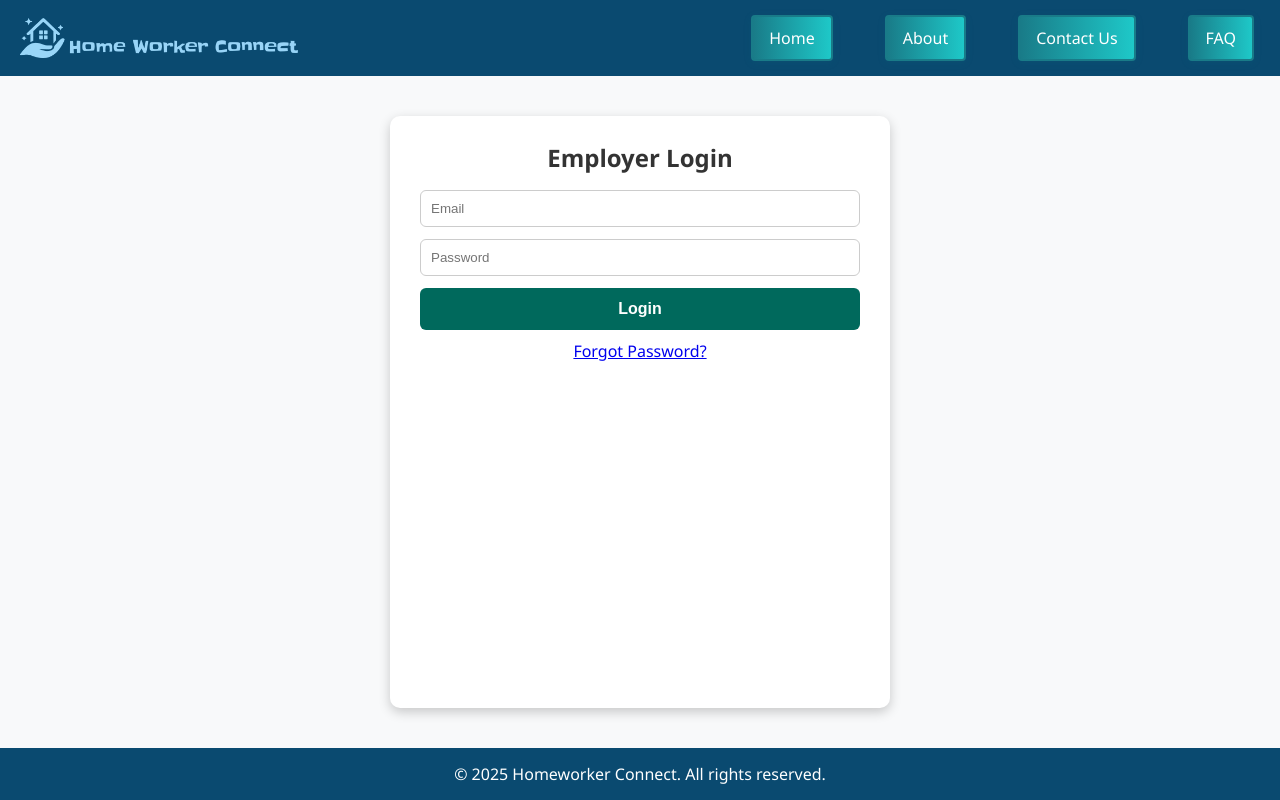
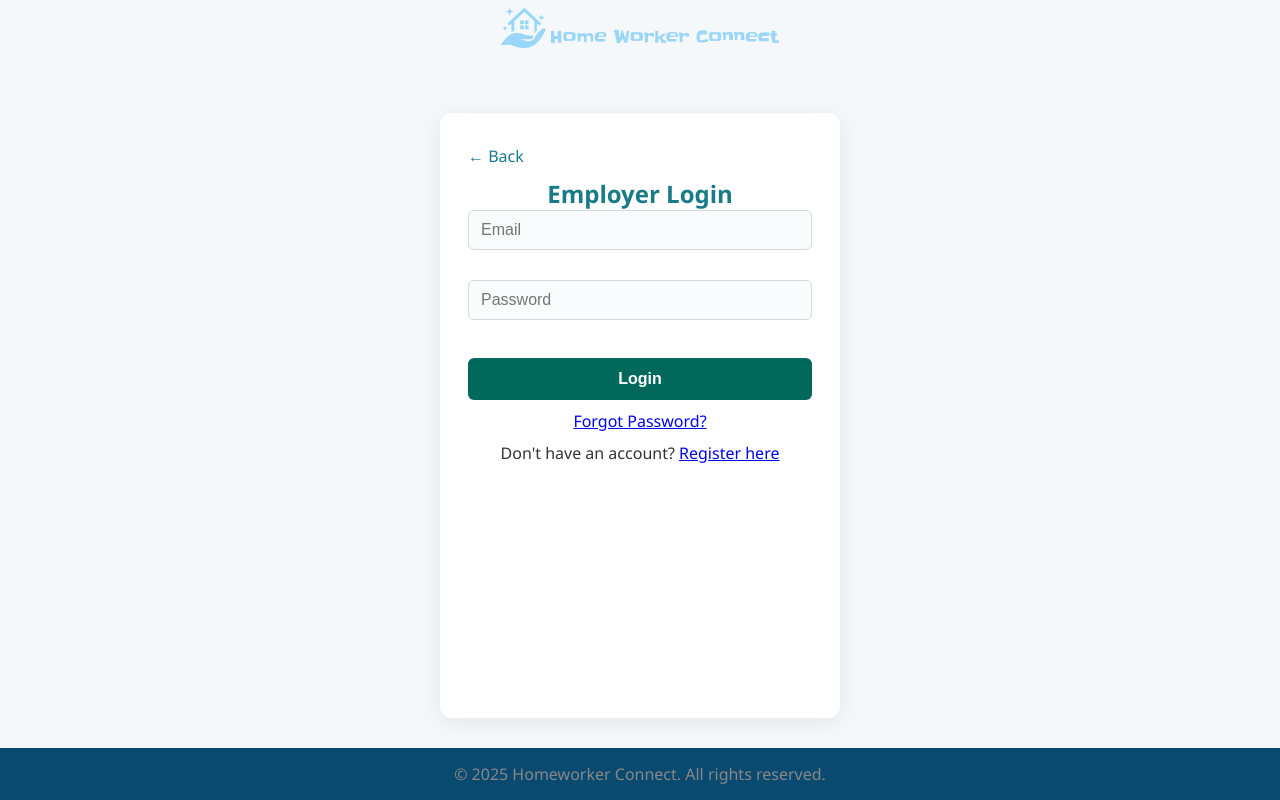
Before and after one commit to kenprohosting/Homeworker.info, a PHP site: page /houselp/employer_login.php in a window 1280 px wide. Run offline with PHP 8.4, Linux system fonts and the light colour scheme.

Commit message:
frontend changes

```diff
--- a/apply_job.php
+++ b/apply_job.php
@@ -1,7 +1,7 @@
 <?php
 session_start();
 if (!isset($_SESSION['employee_id'])) {
-    header("Location: employee_access.php");
+    header("Location: employee_login.php");
     exit();
 }
 
--- a/browse_jobs.php
+++ b/browse_jobs.php
@@ -1,7 +1,7 @@
 <?php
 session_start();
 if (!isset($_SESSION['employee_id'])) {
-    header("Location: employee_access.php");
+    header("Location: employee_login.php");
     exit();
 }
 
--- a/employee_dashboard.php
+++ b/employee_dashboard.php
@@ -1,7 +1,7 @@
 <?php
 session_start();
 if (!isset($_SESSION['employee_id'])) {
-    header("Location:employee_access.php");
+    header("Location:employee_login.php");
     exit();
 }
 
--- a/employee_profile.php
+++ b/employee_profile.php
@@ -1,7 +1,7 @@
 <?php
 session_start();
 if (!isset($_SESSION['employee_id'])) {
-    header("Location: employee_access.php");
+    header("Location: employee_login.php");
     exit();
 }
 require_once("db_connect.php");
--- a/employer_login.php
+++ b/employer_login.php
@@ -29,43 +29,93 @@ if ($_SERVER['REQUEST_METHOD'] == 'POST') {
     <title>Employer Login - Homeworker Connect</title>
     <meta name="viewport" content="width=device-width, initial-scale=1.0">
     <link rel="stylesheet" href="styles.css">
+    <style>
+      body { background: #f4f8fb; font-family: 'Segoe UI', Arial, sans-serif; }
+      .form-container {
+        max-width: 400px;
+        margin: 60px auto 0 auto;
+        background: #fff;
+        border-radius: 12px;
+        box-shadow: 0 4px 24px rgba(0,0,0,0.08);
+        padding: 32px 28px 0 28px;
+      }
+      .form-container > p:last-of-type {
+        margin-bottom: 0.5em !important;
+      }
+      .form-container > *:not(:last-child) {
+        margin-bottom: 0;
+      }
+      .form-container h2 {
+        text-align: center;
+        color: #197b88;
+        margin-bottom: 18px;
+      }
+      .form-container form {
+        display: grid;
+        gap: 18px;
+      }
+      .form-container input[type="email"],
+      .form-container input[type="password"] {
+        width: 100%;
+        padding: 10px 12px;
+        border: 1px solid #cfd8dc;
+        border-radius: 6px;
+        font-size: 1rem;
+        background: #f9fbfc;
+        transition: border 0.2s;
+      }
+      .form-container input[type="email"]:focus,
+      .form-container input[type="password"]:focus {
+        border: 1.5px solid #197b88;
+        outline: none;
+        background: #fff;
+      }
+      .btn {
+        background: linear-gradient(90deg, #197b88 0%, #1ec8c8 100%);
+        color: #fff;
+        border: none;
+        border-radius: 6px;
+        padding: 12px 0;
+        font-size: 1.1rem;
+        font-weight: 600;
+        cursor: pointer;
+        margin-top: 8px;
+        transition: background 0.2s;
+      }
+      .btn:hover {
+        background: linear-gradient(90deg, #1ec8c8 0%, #197b88 100%);
+      }
+      .error {
+        background: #ffeaea;
+        color: #c0392b;
+        border-left: 4px solid #c0392b;
+        padding: 10px 14px;
+        border-radius: 6px;
+        margin-bottom: 10px;
+      }
+      footer { text-align: center; margin-top: 30px; color: #888; }
+    </style>
 </head>
 <body>
-
-<header>
-    <div class="logo">
-        <img src="bghse.png" alt="Logo" style="height: 40px;">
+    <div style="width:100%;text-align:center;margin:0;padding:0;">
+        <img src="bghse.png" alt="Logo" style="height:48px;display:inline-block;margin:0 auto 0 auto;padding-top:8px;">
     </div>
-    <nav class="main-nav">
-        <ul class="nav-links">
-            <li><a class="nav-btn" href="index.php">Home</a></li>
-            <li><a class="nav-btn" href="about.php">About</a></li>
-            <li><a class="nav-btn" href="contact.php">Contact Us</a></li>
-            <li><a class="nav-btn" href="faq.php">FAQ</a></li>
-        </ul>
-    </nav>
-</header>
-
     <div class="form-container">
+        <a href="index.php" style="display:inline-block;margin-bottom:10px;color:#197b88;text-decoration:none;font-weight:500;">&larr; Back</a>
         <h2>Employer Login</h2>
-
-    <?php
-    if ($errors) foreach ($errors as $e) echo "<p class='error'>$e</p>";
-    ?>
-
-    <form method="POST">
-        <input type="email" name="email" placeholder="Email" required>
+        <?php if (!empty($errors)) foreach ($errors as $e) echo "<p class='error'>$e</p>"; ?>
+        <form method="POST" action="">
+            <input type="email" name="email" placeholder="Email" value="<?= isset($_POST['email']) ? htmlspecialchars($_POST['email']) : '' ?>" required>
             <input type="password" name="password" placeholder="Password" required>
             <button type="submit" class="btn">Login</button>
         </form>
         <p style="text-align:center; margin-top:10px;">
             <a href="forgot_password.php?type=employer">Forgot Password?</a>
         </p>
+        <p style="text-align:center; margin-top:10px;">
+            Don't have an account? <a href="employer_register.php">Register here</a>
+        </p>
     </div>
-
     <footer>
         <p>&copy; <?= date("Y") ?> Homeworker Connect. All rights reserved.</p>
     </footer>
-
-</body>
-</html>
--- a/index.php
+++ b/index.php
@@ -54,7 +54,7 @@ $isLoggedIn = isset($_SESSION['employer_name']);
         </button>
         <div id="loginDropdown" class="pro-dropdown">
           <a href="employer_login.php" class="pro-dropdown-link">Login as Employer</a>
-          <a href="employee_access.php" class="pro-dropdown-link">Login as Employee</a>
+          <a href="employee_login.php" class="pro-dropdown-link">Login as Employee</a>
           <a href="agent_login.php" class="pro-dropdown-link">Login as Agent</a>
         </div>
       </div>
--- a/my_applications.php
+++ b/my_applications.php
@@ -1,7 +1,7 @@
 <?php
 session_start();
 if (!isset($_SESSION['employee_id'])) {
-    header("Location: employee_access.php");
+    header("Location: employee_login.php");
     exit();
 }
 
--- a/view_job.php
+++ b/view_job.php
@@ -1,7 +1,7 @@
 <?php
 session_start();
 if (!isset($_SESSION['employee_id'])) {
-    header("Location: employee_access.php");
+    header("Location: employee_login.php");
     exit();
 }
 
```
Also changed, not shown: agent_login.php (+75 -22 lines), employee_access.php (deleted, +0 -55 lines), employee_login.php (added, +126 -0 lines). Lines whose indentation alone changed are shown as unchanged.
